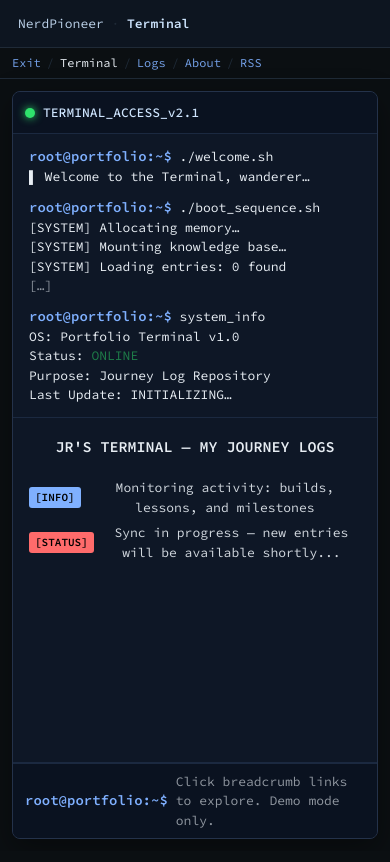
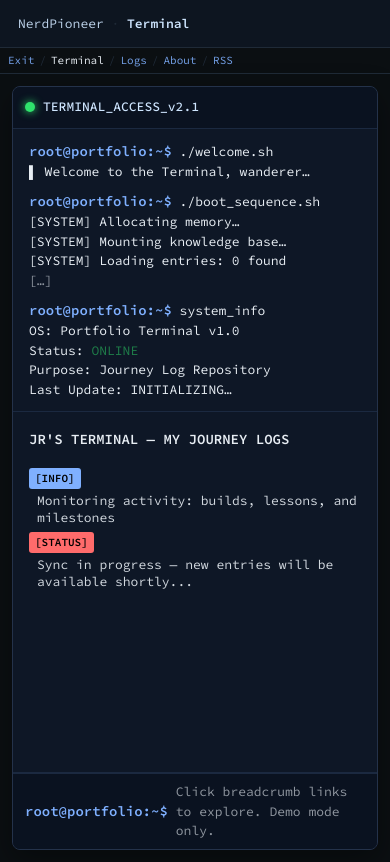
Before and after one commit to NerdPioneer/Student-Portfolio, a website: page terminal.html in a window 390 px wide. Drawn offline with Linux system fonts and the light colour scheme.

Commit message:
feat: improve terminal mobile responsiveness and remove centering - Remove text-align: center from center-panel for left-aligned layout - Add comprehensive mobile responsiveness for system messages - Implement flex-direction: column for small screens to stack status labels and text - Add extra small screen breakpoint (480px) for optimal mobile experience - Ensure all elements remain functional and readable on mobile devices - Maintain clean CLI aesthetic across all screen sizes

```diff
--- a/terminal.html
+++ b/terminal.html
@@ -427,7 +427,6 @@
         .center-panel {
             padding: 10px 18px;
             overflow: auto;
-            text-align: center;
             border-top: 1px solid var(--border-light);
             border-bottom: 1px solid var(--border-light);
         }
@@ -567,8 +566,26 @@
                 font-size: 15px;
             }
 
-            .center-panel p {
+            .system-messages {
+                margin-top: 8px;
+                gap: 4px;
+            }
+
+            .info-message, .warn-message {
+                flex-direction: column;
+                align-items: flex-start;
+                gap: 4px;
+            }
+
+            .status-label {
+                font-size: 10px;
+                padding: 1px 4px;
+            }
+
+            .message-text {
                 font-size: 12px;
+                margin-left: 0;
+                line-height: 1.4;
             }
         }
 
@@ -578,6 +595,39 @@
         .breadcrumb-link:focus {
             outline: 2px solid var(--accent-blue);
             outline-offset: 2px;
+        }
+
+        /* Extra small screen responsiveness */
+        @media (max-width: 480px) {
+            .center-panel h2 {
+                font-size: 14px;
+                line-height: 1.3;
+            }
+
+            .system-messages {
+                margin-top: 6px;
+                gap: 3px;
+            }
+
+            .status-label {
+                font-size: 9px;
+                padding: 1px 3px;
+            }
+
+            .message-text {
+                font-size: 11px;
+                line-height: 1.3;
+            }
+
+            .breadcrumb {
+                padding: 4px 8px;
+                font-size: 11px;
+                gap: 1px;
+            }
+
+            .terminal {
+                height: calc(100vh - var(--bar-h) - 32px);
+            }
         }
 
         /* New styles for system messages */
@@ -591,7 +641,8 @@
 
         .info-message, .warn-message {
             display: flex;
-            align-items: center;
+            align-items: flex-start;
+            flex-wrap: wrap;
         }
 
         /* Simple status label styles */
```
